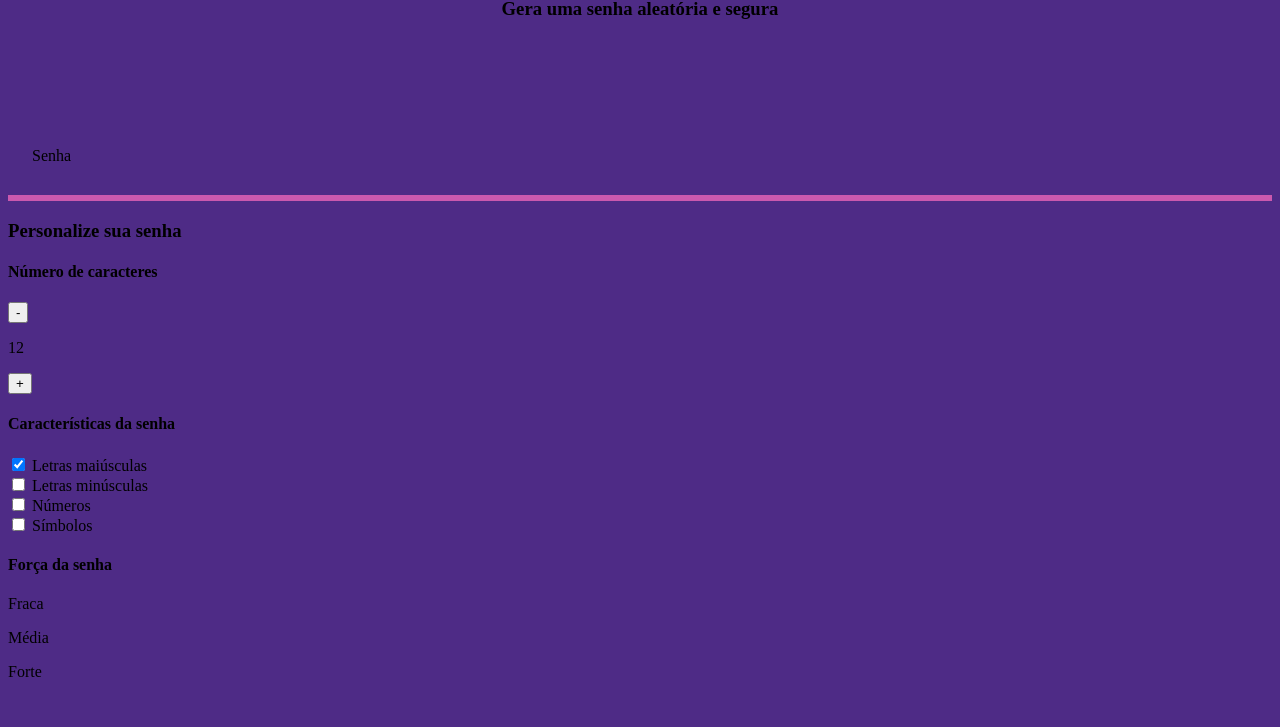
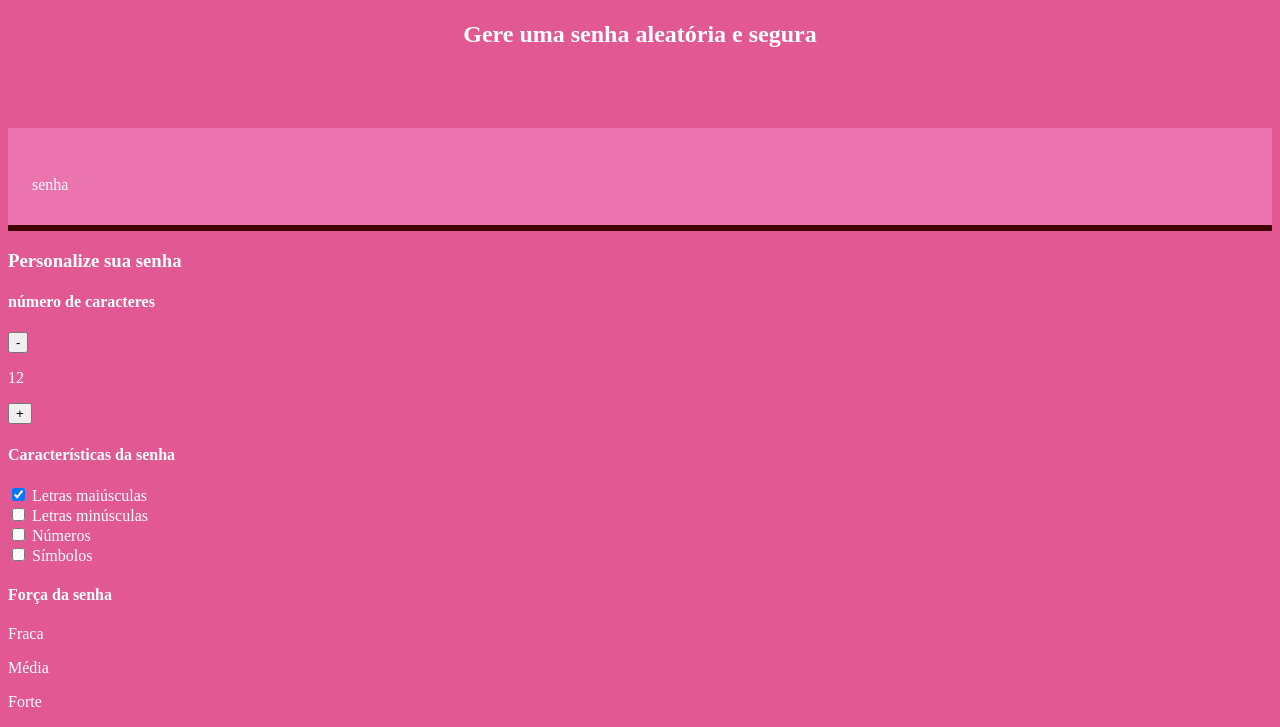
Before and after one commit to juzinhaa/senha, a plain HTML site: page senha-main/index.html in a window 1280 px wide. Shown: the part 191-918 px from the top of the page. Before the commit the page ends 888 px from the top, so only its background shows below. Drawn offline with Linux system fonts and the light colour scheme; a web font is replaced by a local one.

Commit message:
Add files via upload

```diff
--- a/senha-main/index.html
+++ b/senha-main/index.html
@@ -3,31 +3,30 @@
 
 <head>
     <meta charset="UTF-8">
-    <meta http-equiv="X-UA-Compatible" content="IE=edge">
     <meta name="viewport" content="width=device-width, initial-scale=1.0">
     <link rel="preconnect" href="https://fonts.googleapis.com">
     <link rel="preconnect" href="https://fonts.gstatic.com" crossorigin>
-    <link href="https://fonts.googleapis.com/css2?family=Quicksand:wght@300..700&display=swap" rel="stylesheet">
+    <link href="https://fonts.googleapis.com/css2?family=Edu+SA+Hand:wght@400..700&display=swap" rel="stylesheet">
     <link rel="stylesheet" href="style.css">
-    <title>Senhas da Juju 🔒</title>
+    <title>Senhas da Juana 🌸</title>
 </head>
 
 <body>
     <section class="conteudo">
         <div class="conteudo-titulo">
             <img src="unlock.svg" alt="cadeado">
-            <h2 class="titulo-pricipal">Gerador de Senhas</h2>
-            <h3 clas="titulo-secundario">Gera uma senha aleatória e segura</h3>
+            <h2 class="titulo-principal">Gerador de Senhas</h2>
+            <h3 class="titulo-secundario">Gere uma senha aleatória e segura</h3>
         </div>
         <div class="conteudo-senha">
-            <label for="senha">Senha</label>
-            <imput name="senha" type="text" id="campo-senha">
+            <label for="senha">senha</label>
+            <input name="senha" type="text" id="campo-senha">
         </div>
         <div class="parametro">
             <h3 class="parametro-titulo">Personalize sua senha</h3>
             <div class="parametro-coluna__senha">
                 <div class="parametro-senha">
-                    <h4 class="parametro-senha__titulo">Número de caracteres</h4>
+                    <h4 class="parametro-senha__titulo">número de caracteres</h4>
                     <div class="parametro-senha-botoes">
                         <button class="parametro-senha__botao">-</button>
                         <p class="parametro-senha__texto">12</p>
--- a/senha-main/style.css
+++ b/senha-main/style.css
@@ -1,22 +1,25 @@
-@import url('https://fonts.googleapis.com/css2?family=Quicksand:wght@300..700&display=swap');
+@import url('https://fonts.googleapis.com/css2?family=Edu+SA+Hand:wght@400..700&display=swap');
 
 :root {
+
     --branco: white;
-    --cor-de-fundo: rgb(78, 43, 134);
-    --fundo-da-senha: #00244d;
-    --fundo-texto: #002c5e;
-    --borda: #ca59ae;
-    --roboto: 'Quicksand' monospace;
+    --cor-de-fundo: #e25892;
+    --fundo-senha: #eb74af;
+    --fundo-texto: #c44b83;
+    --borda: #420303;
+    --roboto: 'Edu SA Hand' monospace;
 }
 
+
 body {
-    color: var(var(--branco));
+
+    color: var(--branco);
     background-color: var(--cor-de-fundo);
-    font-family: var(--Quicksand);
+    font-family: var(--roboto);
 }
 
 .titulo-principal {
-    font-family: var(--Quicksand);
+    font-family: var(--roboto);
     font-size: 32px;
 }
 
@@ -34,13 +37,16 @@ body {
   background: var(--fundo-senha);
   padding: 24px;
   border-bottom: 6px solid var(--borda);
+
 }
 
-#campo-senha {
+#campo-senha{
+
 background-color: var(--fundo-senha);
 border: none;
 color: var(--branco);
-    font-family: var(--Quicksand);
+font-family: var(--roboto);
 font-size: 40px;
 width: 70%;
+
 }
```
Also changed, not shown: senha-main/main.js (added, +34 -0 lines). Lines whose indentation alone changed are shown as unchanged.
